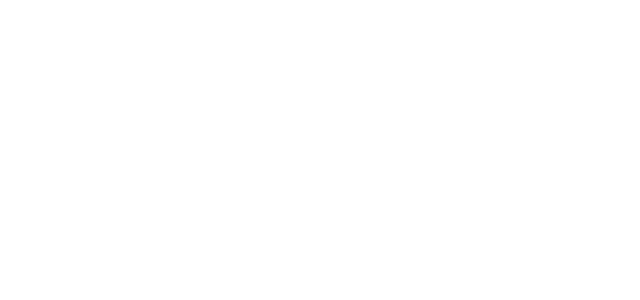
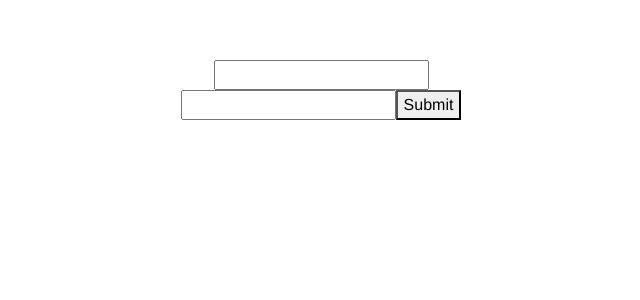
Before and after one commit to semanux/interaction-collection, a Vue app: page /second in a window 1280 px wide. Shown: the top 300 px of the page, without its empty margins (319-959 px from the left). Built offline with nearby package versions, Linux system fonts and the light colour scheme.

Commit message:
Second Page updated

```diff
--- a/src/pages/SecondPage.vue
+++ b/src/pages/SecondPage.vue
@@ -1,23 +1,60 @@
 <template>
   <form @submit="onSubmit">
-    <!-- some fields -->
+    <input
+      name="email"
+      v-model="email"
+    />
+    <span>{{ errors.email }}</span>
+    <br>
+    <input
+      name="password"
+      v-model="password"
+      type="password"
+    />
+    <span>{{ errors.password }}</span>
+    <button>Submit</button>
   </form>
 </template>
 
 <script>
-import { useForm } from 'vee-validate';
+import { useForm, useField } from "vee-validate"
+import * as yup from "yup"
+import { useFormStore } from "../stores/formStore"
+import { useRouter } from "vue-router"
 
 export default {
   setup() {
-    const { handleSubmit } = useForm();
+    // Define a validation schema
 
-    const onSubmit = handleSubmit(values => {
-      alert(JSON.stringify(values, null, 2));
-    });
+    const store = useFormStore()
+    const router = useRouter()
+    const schema = yup.object({
+      email: yup.string().required().email(),
+      password: yup.string().required().min(8)
+    })
+
+    // Create a form context with the validation schema
+    const { errors } = useForm({
+      validationSchema: schema
+    })
+
+    // No need to define rules for fields
+    const { email } = useField("email")
+    const { password } = useField("password")
+
+    const onSubmit = () => {
+      console.log("value of the value field", email)
+      store.setEmail(email)
+      store.setPassword(password)
+      router.push("/second")
+    }
 
     return {
-      onSubmit,
-    };
-  },
-};
+      errors,
+      email,
+      password,
+      onSubmit
+    }
+  }
+}
 </script>
```
